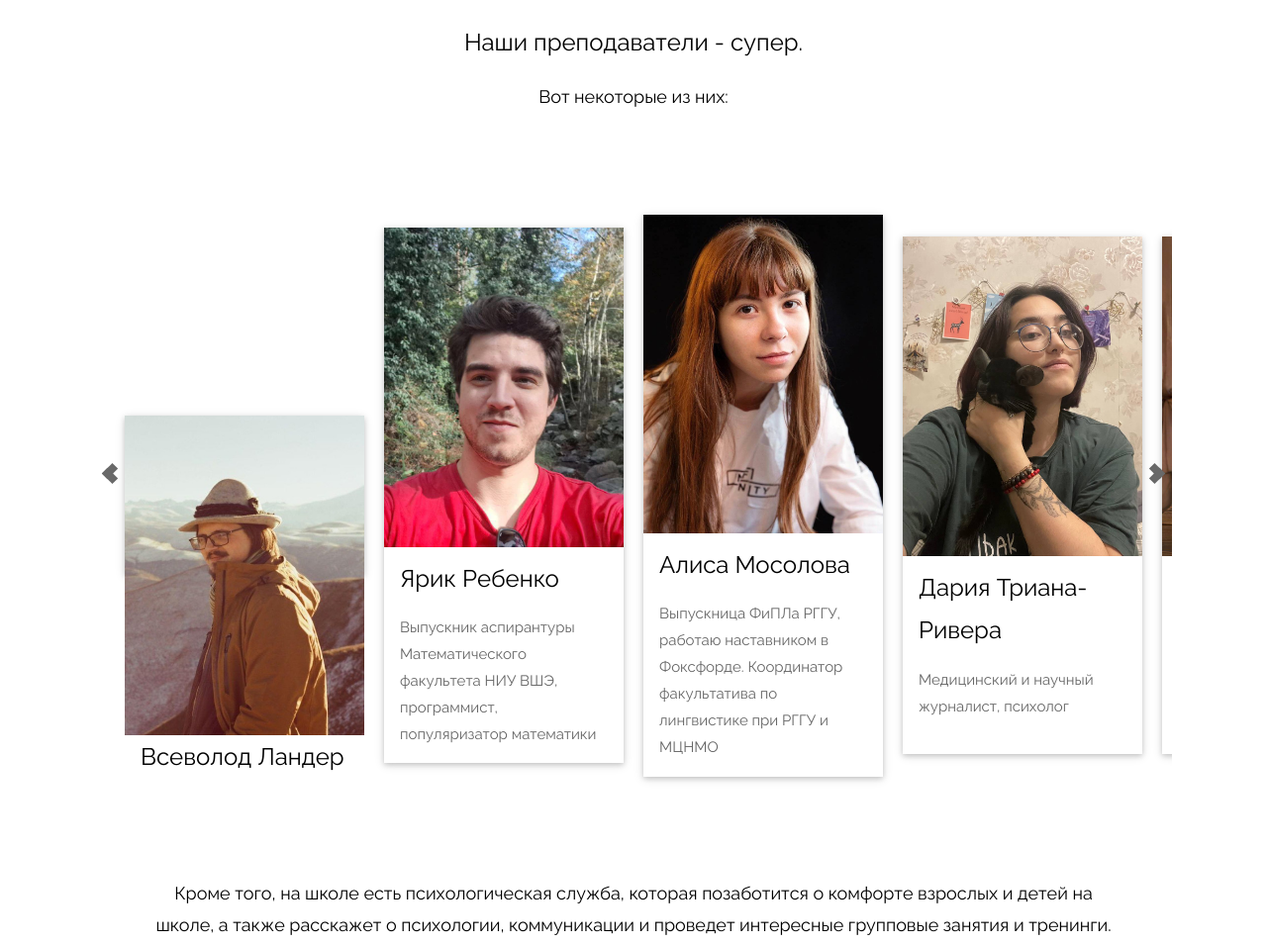
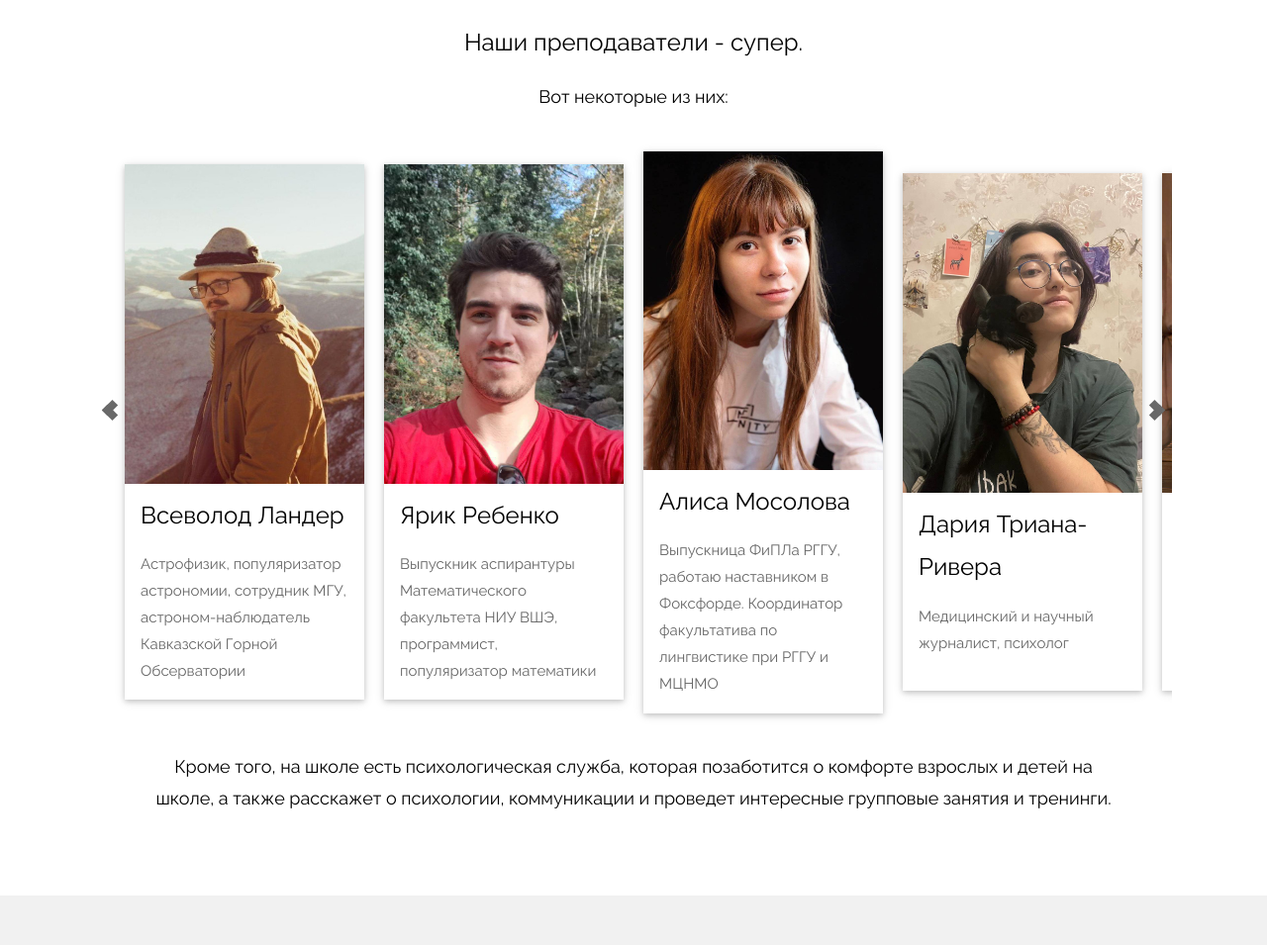
Before and after one commit to CosmicHitchhiker/les-school, a plain HTML site: page index.html in a window 1280 px wide. Shown: the part 1900-2855 px from the top of the page at 99% size. Drawn offline with Linux system fonts and the light colour scheme.

Commit message:
Fix bugs in carousel

```diff
--- a/carousel.css
+++ b/carousel.css
@@ -50,6 +50,7 @@
 /*	box-shadow: 2px 2px 4px 2px white, -2px -2px 4px 2px white;*/
 	display: grid;
 	place-items: center;
+	flex-shrink: 0;
 /*	aspect-ratio: 3 / 2;*/
 }
 #slider-container #slider .slide span {
@@ -59,6 +60,7 @@
 .regalii {
 	min-height: 200px;
 }
+
 @media only screen and (min-width: 1100px) {
 	#slider-container #slider .slide {
 		width: calc(2.5% - 20px);
--- a/carousel.js
+++ b/carousel.js
@@ -50,7 +50,7 @@ function setParams(w) {
 	}
 }
 
-setParams();
+checkWidth();
 
 function slideRight() {
 	if (currentPosition != 0) {
--- a/index.html
+++ b/index.html
@@ -105,11 +105,11 @@ body, html {
 <div class="w3-container" style="padding:64px 16px" id="team">
   <h3 class="w3-center">Наши преподаватели - супер.</h3>
   <p class="w3-center w3-large">Вот некоторые из них:</p>
-  <div id="crsl-container" style="padding:64px 16px">
+  <div id="crsl-container">
   <div id="slider-container">
     <span onclick="slideRight()" class="btn"></span>
     <div id="slider">
-      <div class="slide w3-card" style="aspect-ratio: 3 / 2;">
+      <div class="slide w3-card">
         <img src="img/preps/Seva.jpg" alt="Vsevolod Lander" style="width:100%">
         <div class="w3-container regalii">
           <h3>Всеволод Ландер</h3>
@@ -189,60 +189,9 @@ body, html {
     </div>
     <span onclick="slideLeft()" class="btn"></span>
   </div>
-</div>
+  </div>
   <p class="w3-center w3-large w3-content">Кроме того, на школе есть психологическая служба, которая позаботится о комфорте взрослых и детей на школе, а также расскажет о психологии, коммуникации и проведет интересные групповые занятия и тренинги. </p>
 </div>
-
-<!-- <div id="crsl-container" class="w3-container" style="padding:64px 16px">
-  <div id="slider-container">
-    <span onclick="slideRight()" class="btn"></span>
-    <div id="slider">
-      <div class="slide w3-card">
-        <img src="img/preps/Seva.jpg" alt="Vsevolod Lander" style="width:100%">
-        <div class="w3-container">
-          <h3>Всеволод Ландер</h3>
-          <p class="w3-opacity">Астрофизик, популяризатор астрономии</p>
-        </div>
-      </div>
-      <div class="slide w3-card">
-        <img src="img/preps/Seva.jpg" alt="Vsevolod Lander" style="width:100%">
-        <div class="w3-container">
-          <h3>Всеволод Ландер</h3>
-          <p class="w3-opacity">Астрофизик, популяризатор астрономии</p>
-        </div>
-      </div>
-      <div class="slide w3-card">
-        <img src="img/preps/Seva.jpg" alt="Vsevolod Lander" style="width:100%">
-        <div class="w3-container">
-          <h3>Всеволод Ландер</h3>
-          <p class="w3-opacity">Астрофизик, популяризатор астрономии</p>
-        </div>
-      </div>
-      <div class="slide w3-card">
-        <img src="img/preps/Seva.jpg" alt="Vsevolod Lander" style="width:100%">
-        <div class="w3-container">
-          <h3>Всеволод Ландер</h3>
-          <p class="w3-opacity">Астрофизик, популяризатор астрономии</p>
-        </div>
-      </div>
-      <div class="slide w3-card">
-        <img src="img/preps/Seva.jpg" alt="Vsevolod Lander" style="width:100%">
-        <div class="w3-container">
-          <h3>Всеволод Ландер</h3>
-          <p class="w3-opacity">Астрофизик, популяризатор астрономии</p>
-        </div>
-      </div>
-      <div class="slide w3-card">
-        <img src="img/preps/Seva.jpg" alt="Vsevolod Lander" style="width:100%">
-        <div class="w3-container">
-          <h3>Всеволод Ландер</h3>
-          <p class="w3-opacity">Астрофизик, популяризатор астрономии</p>
-        </div>
-      </div>
-    </div>
-    <span onclick="slideLeft()" class="btn"></span>
-  </div>
-</div> -->
 
 <!-- где и когда -->
 <div class="w3-container w3-light-grey" style="padding:64px 16px" id="place">
```
